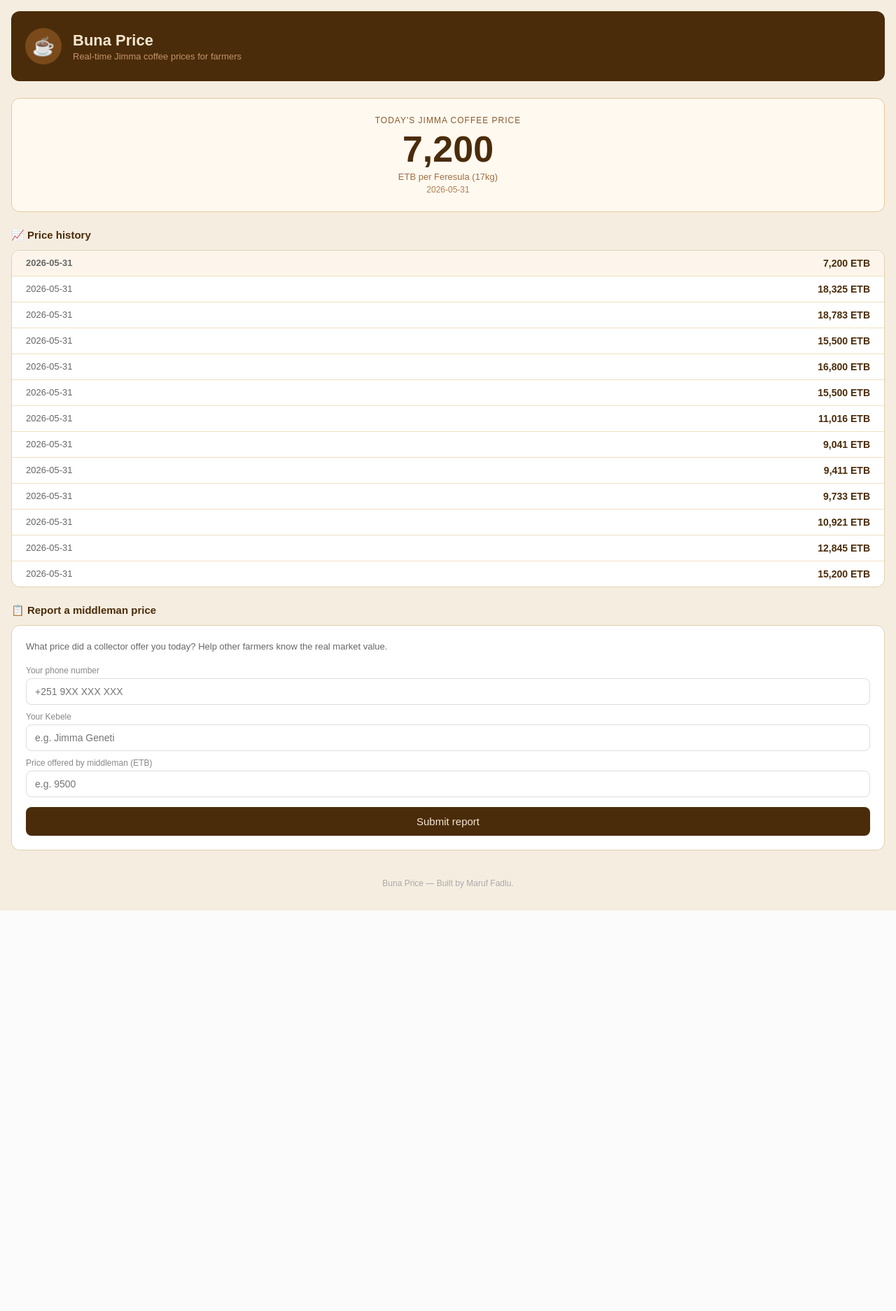
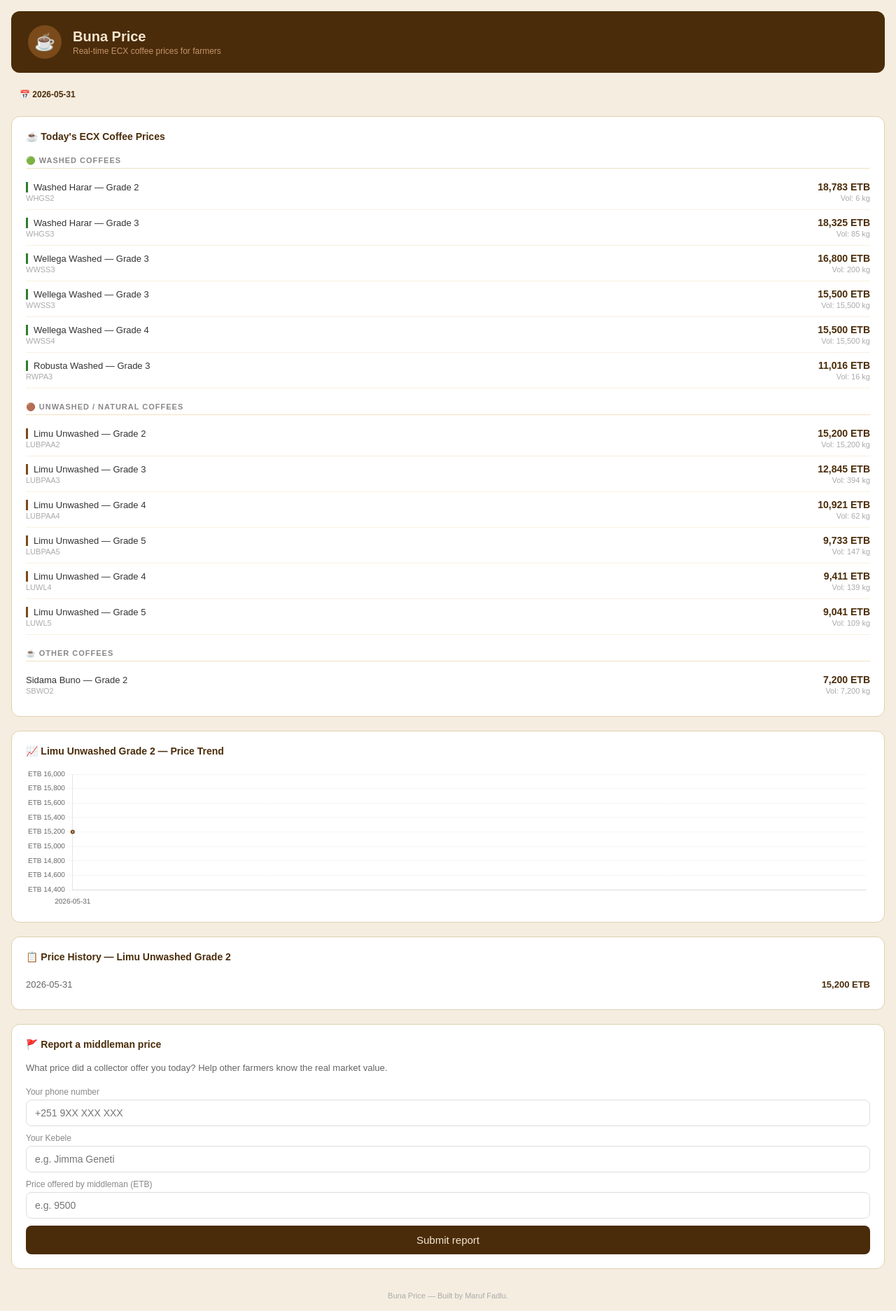
Before and after one commit to maruffadlu3-maker/bunaprice, a Flask app: page / in a window 1280 px wide. Shown: the whole page at 70% size. Before the commit the page ends 1301 px from the top, so only its background shows below. Run offline with Flask 3, Linux system fonts and the light colour scheme; data comes from the database, SQL or seed files in the repository; both versions use the stored data as it was after the commit.

Commit message:
Add all coffee types washed unwashed and grades

```diff
--- a/app.py
+++ b/app.py
@@ -5,27 +5,66 @@
 
 app = Flask(__name__)
 
-def get_prices():
+def get_all_prices_today():
     conn = sqlite3.connect("bunaprice.db")
     cursor = conn.cursor()
-    cursor.execute("SELECT date, price_etb FROM prices ORDER BY id DESC LIMIT 30")
+    cursor.execute("""
+        SELECT code, price_etb, volume
+        FROM prices
+        WHERE date = (SELECT MAX(date) FROM prices)
+        ORDER BY price_etb DESC
+    """)
     rows = cursor.fetchall()
     conn.close()
     return rows
 
-def get_latest_price():
+def get_price_history(code):
     conn = sqlite3.connect("bunaprice.db")
     cursor = conn.cursor()
-    cursor.execute("SELECT date, price_etb FROM prices ORDER BY id DESC LIMIT 1")
+    cursor.execute("""
+        SELECT date, price_etb FROM prices
+        WHERE code = ?
+        ORDER BY date DESC LIMIT 30
+    """, (code,))
+    rows = cursor.fetchall()
+    conn.close()
+    return rows
+
+def get_latest_date():
+    conn = sqlite3.connect("bunaprice.db")
+    cursor = conn.cursor()
+    cursor.execute("SELECT MAX(date) FROM prices")
     row = cursor.fetchone()
     conn.close()
-    return row
+    return row[0] if row else None
+
+COFFEE_NAMES = {
+    "LU": "Limu Unwashed",
+    "LW": "Limu Washed",
+    "RW": "Robusta Washed",
+    "WW": "Wellega Washed",
+    "WH": "Washed Harar",
+    "GM": "Gimbi",
+    "SB": "Sidama Buno",
+}
+
+def get_coffee_name(code):
+    prefix = code[:2]
+    grade = code[-1]
+    name = COFFEE_NAMES.get(prefix, code)
+    return f"{name} — Grade {grade}"
 
 @app.route("/")
 def home():
-    latest = get_latest_price()
-    prices = get_prices()
-    return render_template("index.html", latest=latest, prices=prices)
+    today_prices = get_all_prices_today()
+    latest_date = get_latest_date()
+    jimma_history = get_price_history("LUBPAA2")
+    enriched = [(code, get_coffee_name(code), price, volume) for code, price, volume in today_prices]
+    return render_template("index.html",
+        today_prices=enriched,
+        latest_date=latest_date,
+        jimma_history=jimma_history
+    )
 
 @app.route("/report", methods=["POST"])
 def report():
@@ -34,15 +73,6 @@
     kebele = request.form.get("kebele")
     conn = sqlite3.connect("bunaprice.db")
     cursor = conn.cursor()
-    cursor.execute("""
-        CREATE TABLE IF NOT EXISTS reports (
-            id INTEGER PRIMARY KEY AUTOINCREMENT,
-            phone TEXT,
-            offered_price REAL,
-            kebele TEXT,
-            date TEXT
-        )
-    """)
     cursor.execute("""
         INSERT INTO reports (phone, offered_price, kebele, date)
         VALUES (?, ?, ?, ?)
--- a/templates/index.html
+++ b/templates/index.html
@@ -3,91 +3,178 @@
 <head>
     <meta charset="UTF-8">
     <meta name="viewport" content="width=device-width, initial-scale=1.0">
-    <title>Buna Price - Jimma Coffee Prices</title>
+    <title>Buna Price - ECX Coffee Prices</title>
+    <script src="https://cdnjs.cloudflare.com/ajax/libs/Chart.js/4.4.1/chart.umd.js"></script>
     <style>
         * { box-sizing: border-box; margin: 0; padding: 0; }
         body { font-family: Arial, sans-serif; background: #f5ede0; padding: 16px; }
-        .header { background: #4a2c0a; padding: 1.5rem 1.25rem; border-radius: 12px; margin-bottom: 1.5rem; display: flex; align-items: center; gap: 1rem; }
-        .logo { width: 52px; height: 52px; background: #7a4a1a; border-radius: 50%; display: flex; align-items: center; justify-content: center; font-size: 26px; flex-shrink: 0; }
-        .header-text h1 { font-size: 22px; font-weight: 600; color: #f5e6d0; }
-        .header-text p { font-size: 13px; color: #c4936a; margin-top: 2px; }
-        .price-card { background: #fff9f0; border: 1px solid #e8c99a; border-radius: 12px; padding: 1.5rem; margin-bottom: 1.5rem; text-align: center; }
-        .price-label { font-size: 12px; color: #8a5a2a; text-transform: uppercase; letter-spacing: 1px; margin-bottom: 0.5rem; }
-        .price-value { font-size: 52px; font-weight: bold; color: #4a2c0a; line-height: 1; }
-        .price-unit { font-size: 13px; color: #a07040; margin-top: 6px; }
-        .price-date { font-size: 12px; color: #b08050; margin-top: 4px; }
-        .section-title { font-size: 15px; font-weight: 600; color: #4a2c0a; margin-bottom: 0.75rem; }
-        .history-card { background: white; border: 1px solid #e0d0b0; border-radius: 12px; overflow: hidden; margin-bottom: 1.5rem; }
-        .history-row { display: flex; justify-content: space-between; padding: 10px 1.25rem; border-bottom: 1px solid #f0e0c0; }
-        .history-row:last-child { border-bottom: none; }
-        .history-row:first-child { background: #fdf5eb; font-weight: 600; }
-        .row-date { font-size: 13px; color: #666; }
-        .row-price { font-size: 14px; font-weight: 600; color: #4a2c0a; }
-        .report-card { background: white; border: 1px solid #e0d0b0; border-radius: 12px; padding: 1.25rem; margin-bottom: 1.5rem; }
-        .report-card p { font-size: 13px; color: #666; margin-bottom: 1rem; line-height: 1.6; }
+        .header { background: #4a2c0a; padding: 1.25rem 1.5rem; border-radius: 12px; margin-bottom: 1.25rem; display: flex; align-items: center; gap: 1rem; }
+        .logo { width: 48px; height: 48px; background: #7a4a1a; border-radius: 50%; display: flex; align-items: center; justify-content: center; font-size: 24px; flex-shrink: 0; }
+        .h-title { font-size: 20px; font-weight: 600; color: #f5e6d0; }
+        .h-sub { font-size: 12px; color: #c4936a; margin-top: 2px; }
+        .date-badge { background: #f5ede0; color: #4a2c0a; font-size: 12px; padding: 4px 12px; border-radius: 20px; margin-bottom: 1.25rem; display: inline-block; font-weight: 600; }
+        .card { background: white; border: 1px solid #e0d0b0; border-radius: 12px; padding: 1.25rem; margin-bottom: 1.25rem; }
+        .card-title { font-size: 14px; font-weight: 600; color: #4a2c0a; margin-bottom: 1rem; }
+        .section-label { font-size: 11px; font-weight: 600; text-transform: uppercase; letter-spacing: 1px; color: #888; margin: 1rem 0 .5rem; padding: .25rem 0; border-bottom: 1px solid #f0e0c0; }
+        .price-row { display: flex; justify-content: space-between; align-items: center; padding: 10px 0; border-bottom: 1px solid #f9f0e0; }
+        .price-row:last-child { border-bottom: none; }
+        .pr-name { font-size: 13px; color: #333; }
+        .pr-code { font-size: 11px; color: #aaa; margin-top: 2px; }
+        .pr-right { text-align: right; }
+        .pr-price { font-size: 14px; font-weight: 600; color: #4a2c0a; }
+        .pr-vol { font-size: 11px; color: #aaa; margin-top: 2px; }
+        .hist-row { display: flex; justify-content: space-between; padding: 8px 0; border-bottom: 1px solid #f0e0c0; }
+        .hist-row:last-child { border-bottom: none; }
+        .hist-date { font-size: 13px; color: #666; }
+        .hist-price { font-size: 13px; font-weight: 600; color: #4a2c0a; }
         .field { margin-bottom: 10px; }
         .field label { font-size: 12px; color: #888; display: block; margin-bottom: 4px; }
         .field input { width: 100%; padding: 10px 12px; border: 1px solid #ddd; border-radius: 8px; font-size: 14px; }
-        .submit-btn { width: 100%; padding: 12px; background: #4a2c0a; color: #f5e6d0; border: none; border-radius: 8px; font-size: 15px; cursor: pointer; margin-top: 4px; }
+        .submit-btn { width: 100%; padding: 12px; background: #4a2c0a; color: #f5e6d0; border: none; border-radius: 8px; font-size: 15px; cursor: pointer; }
         .submit-btn:hover { background: #6b3f14; }
-        .no-price { text-align: center; padding: 2rem; color: #888; }
-        .footer { text-align: center; font-size: 12px; color: #aaa; padding: 1rem 0; }
+        .footer { text-align: center; font-size: 11px; color: #aaa; padding: .75rem 0 0; }
+        .no-data { text-align: center; padding: 2rem; color: #888; }
+        .washed { border-left: 3px solid #2e7d32; padding-left: 8px; }
+        .unwashed { border-left: 3px solid #7a4a1a; padding-left: 8px; }
     </style>
 </head>
 <body>
 
 <div class="header">
     <div class="logo">☕</div>
-        <div class="header-text">
-            <h1>Buna Price</h1>
-            <p>Real-time Jimma coffee prices for farmers</p>
+    <div>
+        <div class="h-title">Buna Price</div>
+        <div class="h-sub">Real-time ECX coffee prices for farmers</div>
     </div>
 </div>
 
-    {% if latest %}
-    <div class="price-card">
-        <div class="price-label">Today's Jimma coffee price</div>
-        <div class="price-value">{{ "{:,.0f}".format(latest[1]) }}</div>
-        <div class="price-unit">ETB per Feresula (17kg)</div>
-        <div class="price-date">{{ latest[0] }}</div>
+{% if latest_date %}
+<div class="date-badge">📅 {{ latest_date }}</div>
+{% endif %}
+
+{% if today_prices %}
+<div class="card">
+    <div class="card-title">☕ Today's ECX Coffee Prices</div>
+
+    <div class="section-label">🟢 Washed Coffees</div>
+    {% for code, name, price, volume in today_prices %}
+    {% if 'Washed' in name and 'Unwashed' not in name %}
+    <div class="price-row">
+        <div>
+            <div class="pr-name washed">{{ name }}</div>
+            <div class="pr-code">{{ code }}</div>
         </div>
-    {% else %}
-    <div class="price-card">
-        <div class="no-price">No price yet today. Check back after market opens.</div>
+        <div class="pr-right">
+            <div class="pr-price">{{ "{:,.0f}".format(price) }} ETB</div>
+            <div class="pr-vol">Vol: {{ "{:,.0f}".format(volume) }} kg</div>
+        </div>
+    </div>
+    {% endif %}
+    {% endfor %}
+
+    <div class="section-label">🟤 Unwashed / Natural Coffees</div>
+    {% for code, name, price, volume in today_prices %}
+    {% if 'Unwashed' in name %}
+    <div class="price-row">
+        <div>
+            <div class="pr-name unwashed">{{ name }}</div>
+            <div class="pr-code">{{ code }}</div>
+        </div>
+        <div class="pr-right">
+            <div class="pr-price">{{ "{:,.0f}".format(price) }} ETB</div>
+            <div class="pr-vol">Vol: {{ "{:,.0f}".format(volume) }} kg</div>
+        </div>
+    </div>
+    {% endif %}
+    {% endfor %}
+
+    <div class="section-label">☕ Other Coffees</div>
+    {% for code, name, price, volume in today_prices %}
+    {% if 'Washed' not in name and 'Unwashed' not in name %}
+    <div class="price-row">
+        <div>
+            <div class="pr-name">{{ name }}</div>
+            <div class="pr-code">{{ code }}</div>
+        </div>
+        <div class="pr-right">
+            <div class="pr-price">{{ "{:,.0f}".format(price) }} ETB</div>
+            <div class="pr-vol">Vol: {{ "{:,.0f}".format(volume) }} kg</div>
+        </div>
+    </div>
+    {% endif %}
+    {% endfor %}
+
+</div>
+
+{% if jimma_history %}
+<div class="card">
+    <div class="card-title">📈 Limu Unwashed Grade 2 — Price Trend</div>
+    <div style="position:relative;width:100%;height:200px">
+        <canvas id="priceChart"></canvas>
+    </div>
+</div>
+
+<div class="card">
+    <div class="card-title">📋 Price History — Limu Unwashed Grade 2</div>
+    {% for row in jimma_history %}
+    <div class="hist-row">
+        <span class="hist-date">{{ row[0] }}</span>
+        <span class="hist-price">{{ "{:,.0f}".format(row[1]) }} ETB</span>
+    </div>
+    {% endfor %}
 </div>
 {% endif %}
 
-    <div class="section-title">📈 Price history</div>
-    <div class="history-card">
-        {% for row in prices %}
-        <div class="history-row">
-            <span class="row-date">{{ row[0] }}</span>
-            <span class="row-price">{{ "{:,.0f}".format(row[1]) }} ETB</span>
+{% else %}
+<div class="card">
+    <div class="no-data">No price data yet. Market opens Monday to Friday.</div>
 </div>
-        {% endfor %}
-    </div>
+{% endif %}
 
-    <div class="section-title">📋 Report a middleman price</div>
-    <div class="report-card">
-        <p>What price did a collector offer you today? Help other farmers know the real market value.</p>
+<div class="card">
+    <div class="card-title">🚩 Report a middleman price</div>
+    <p style="font-size:13px;color:#666;margin-bottom:1rem;line-height:1.6">What price did a collector offer you today? Help other farmers know the real market value.</p>
     <form action="/report" method="POST">
-            <div class="field">
-                <label>Your phone number</label>
-                <input type="text" name="phone" placeholder="+251 9XX XXX XXX" required />
-            </div>
-            <div class="field">
-                <label>Your Kebele</label>
-                <input type="text" name="kebele" placeholder="e.g. Jimma Geneti" required />
-            </div>
-            <div class="field">
-                <label>Price offered by middleman (ETB)</label>
-                <input type="number" name="offered_price" placeholder="e.g. 9500" required />
-            </div>
+        <div class="field"><label>Your phone number</label><input type="text" name="phone" placeholder="+251 9XX XXX XXX" required /></div>
+        <div class="field"><label>Your Kebele</label><input type="text" name="kebele" placeholder="e.g. Jimma Geneti" required /></div>
+        <div class="field"><label>Price offered by middleman (ETB)</label><input type="number" name="offered_price" placeholder="e.g. 9500" required /></div>
         <button type="submit" class="submit-btn">Submit report</button>
     </form>
 </div>
 
 <div class="footer">Buna Price — Built by Maruf Fadlu.</div>
 
+{% if jimma_history %}
+<script>
+    const labels = {{ jimma_history | map(attribute=0) | list | tojson }}.reverse();
+    const data = {{ jimma_history | map(attribute=1) | list | tojson }}.reverse();
+    new Chart(document.getElementById('priceChart'), {
+        type: 'line',
+        data: {
+            labels: labels,
+            datasets: [{
+                label: 'ETB/Feresula',
+                data: data,
+                borderColor: '#7a4a1a',
+                backgroundColor: 'rgba(122,74,26,0.08)',
+                borderWidth: 2,
+                pointRadius: 2,
+                fill: true,
+                tension: 0.3
+            }]
+        },
+        options: {
+            responsive: true,
+            maintainAspectRatio: false,
+            plugins: { legend: { display: false } },
+            scales: {
+                x: { ticks: { font: { size: 10 }, maxRotation: 45, autoSkip: true, maxTicksLimit: 8 }, grid: { display: false } },
+                y: { ticks: { font: { size: 10 }, callback: v => 'ETB ' + v.toLocaleString() }, grid: { color: 'rgba(0,0,0,0.04)' } }
+            }
+        }
+    });
+</script>
+{% endif %}
+
 </body>
 </html>
```
Also changed, not shown: database.py (+16 -6 lines), scraper.py (+40 -15 lines), bunaprice.db. Lines whose indentation alone changed are shown as unchanged.
